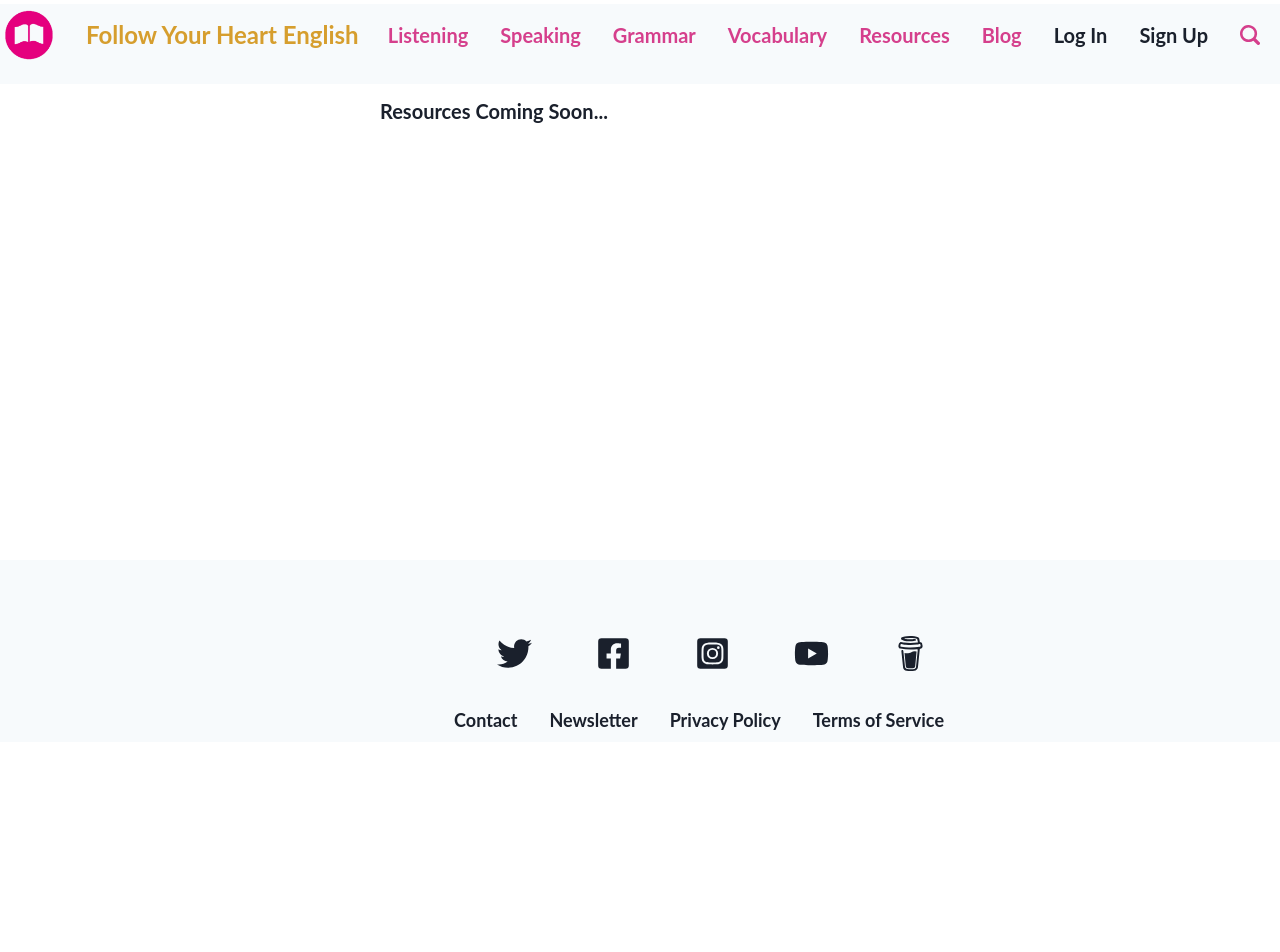
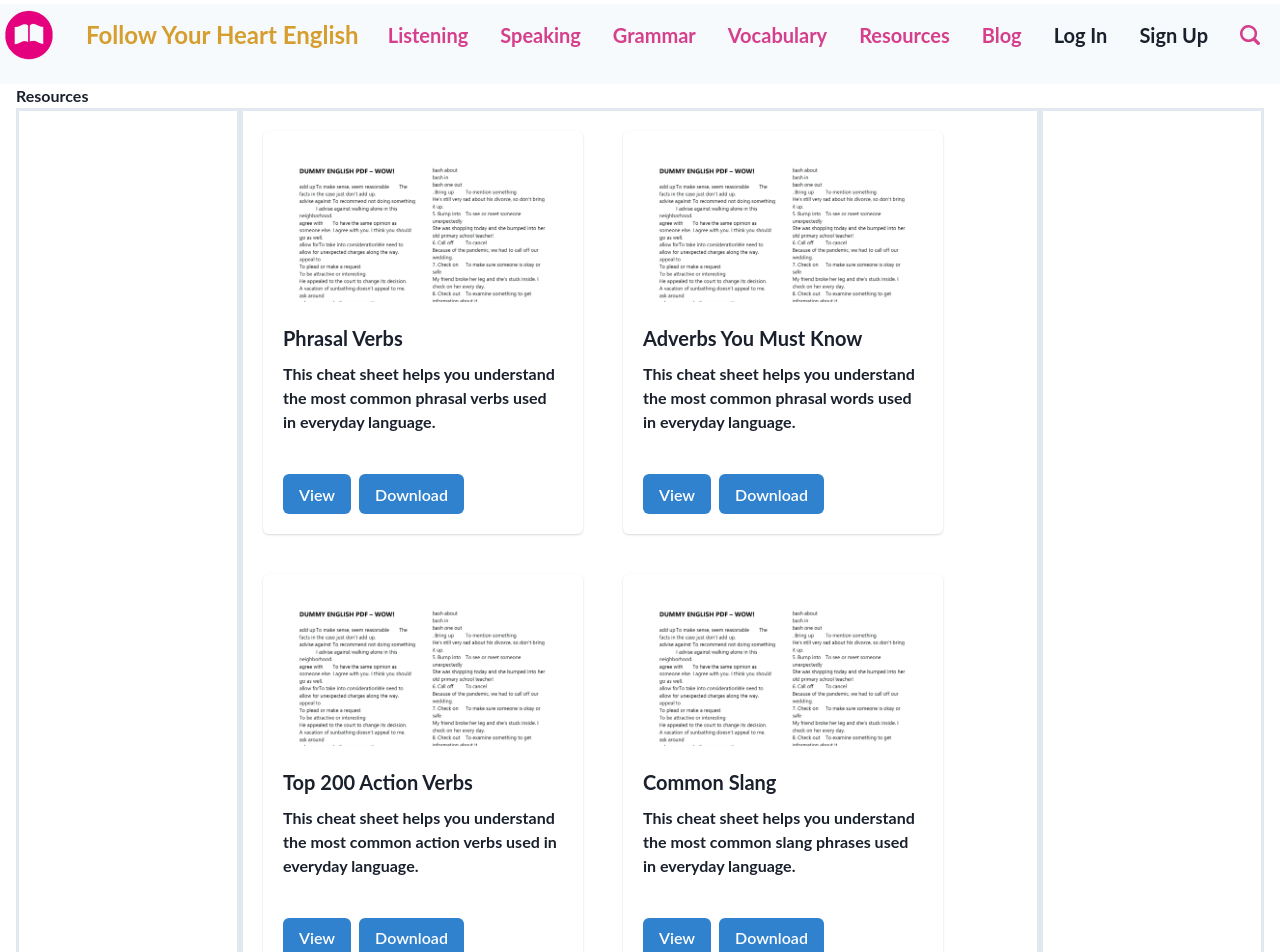
Before and after one commit to CodingCashew/language-faire-language-blog, a Next.js app: page /resources in a window 1280 px wide. Shown: the top 952 px of the page. Before the commit the page ends 800 px from the top, so only its background shows below. Built offline with nearby package versions, Linux system fonts and the light colour scheme.

Commit message:
Resources PDF Cards

```diff
--- a/components/navbar.tsx
+++ b/components/navbar.tsx
@@ -14,13 +14,13 @@ import { Search2Icon, HamburgerIcon } from "@chakra-ui/icons";
 import { useMediaQuery } from "react-responsive";
 
 export default function Navbar() {
-  const isDesktopOrLaptop = useMediaQuery({
-    query: "(min-width: 1224px)",
-  });
-  const isBigScreen = useMediaQuery({ query: "(min-width: 1824px)" });
-  const isTabletOrMobile = useMediaQuery({ query: "(max-width: 1224px)" });
-  const isPortrait = useMediaQuery({ query: "(orientation: portrait)" });
-  const isRetina = useMediaQuery({ query: "(min-resolution: 2dppx)" });
+  // const isDesktopOrLaptop = useMediaQuery({
+  //   query: "(min-width: 1224px)",
+  // });
+  // const isBigScreen = useMediaQuery({ query: "(min-width: 1824px)" });
+  // const isTabletOrMobile = useMediaQuery({ query: "(max-width: 1224px)" });
+  // const isPortrait = useMediaQuery({ query: "(orientation: portrait)" });
+  // const isRetina = useMediaQuery({ query: "(min-resolution: 2dppx)" });
   return (
     <Box bg="gray.50" minH={20}>
       <div className="flexboxContainer">
@@ -32,7 +32,7 @@ export default function Navbar() {
             Follow Your Heart English
           </Text>
         </Link>
-        {isTabletOrMobile && (
+        {/* {isTabletOrMobile && (
           <Menu>
             <MenuButton
               as={IconButton}
@@ -63,8 +63,8 @@ export default function Navbar() {
               </MenuItem>
             </MenuList>
           </Menu>
-        )}
-        {isDesktopOrLaptop && (
+        )} */}
+        {/* {isDesktopOrLaptop && ( */}
           <div className="mainLinksContainer">
             <Link href="/listening" className="links">
               <Text fontSize="xl" color="primary.main">
@@ -104,7 +104,7 @@ export default function Navbar() {
             </Link>
             <Search2Icon className="search" boxSize={5} color="primary.main" />
           </div>
-        )}
+        {/* )} */}
       </div>
     </Box>
   );
--- a/pages/resources.tsx
+++ b/pages/resources.tsx
@@ -1,12 +1,161 @@
 import {
   Container,
-  Text
+  Text,
+  Flex,
+  Box,
+  Link,
+  Spacer,
+  Card,
+  Image,
+  Stack,
+  Heading,
+  CardBody,
+  CardFooter,
+  Divider,
+  ButtonGroup,
+  Button,
 } from "@chakra-ui/react";
 
 function Resources() {
   return (
-    <Container maxW="xl" minH="sm">
-      <Text fontSize='xl' m={3}>Resources Coming Soon...</Text>
+    <Container maxW="7xl" minH="sm">
+      <Box>
+        <Text>Resources</Text>
+        <Flex>
+          <Box minW="3xs" minH="sm" border="yellow.500" borderWidth="3px" />
+          <Spacer />
+          <Box minW="3xl" minH="sm" border="purple.500" borderWidth="3px">
+            <Flex flexWrap="wrap" >
+              <Card maxW="xs" m={5}>
+                <CardBody>
+                  <Image
+                    src="/assets/DummyPDFThumbnail.png"
+                    alt="Green double couch with wooden legs"
+                    borderRadius="lg"
+                  />
+                  <Stack mt="6" spacing="3">
+                    <Heading size="md">Phrasal Verbs</Heading>
+                    <Text>
+                      This cheat sheet helps you understand the most common
+                      phrasal verbs used in everyday language.
+                    </Text>
+                  </Stack>
+                </CardBody>
+                <CardFooter>
+                  <ButtonGroup spacing="2">
+                    <Link href="/resources/pdf/1">
+                      <Button variant="solid" colorScheme="blue">
+                        View
+                      </Button>
+                    </Link>
+                    <Link>
+                      <Button variant="solid" colorScheme="blue">
+                        Download
+                      </Button>
+                    </Link>
+                  </ButtonGroup>
+                </CardFooter>
+              </Card>
+
+              <Card maxW="xs" m={5}>
+                <CardBody>
+                  <Image
+                    src="/assets/DummyPDFThumbnail.png"
+                    alt="Green double couch with wooden legs"
+                    borderRadius="lg"
+                  />
+                  <Stack mt="6" spacing="3">
+                  <Heading size="md">Adverbs You Must Know</Heading>
+                    <Text>
+                      This cheat sheet helps you understand the most common
+                      phrasal words used in everyday language.
+                    </Text>
+                  </Stack>
+                </CardBody>
+                <CardFooter>
+                  <ButtonGroup spacing="2">
+                    <Link href="/resources/pdf/2">
+                      <Button variant="solid" colorScheme="blue">
+                        View
+                      </Button>
+                    </Link>
+                    <Link>
+                      <Button variant="solid" colorScheme="blue">
+                        Download
+                      </Button>
+                    </Link>
+                  </ButtonGroup>
+                </CardFooter>
+              </Card>
+
+              <Card maxW="xs" m={5}>
+                <CardBody>
+                  <Image
+                    src="/assets/DummyPDFThumbnail.png"
+                    alt="Green double couch with wooden legs"
+                    borderRadius="lg"
+                  />
+                  <Stack mt="6" spacing="3">
+                    <Heading size="md">Top 200 Action Verbs</Heading>
+                    <Text>
+                      This cheat sheet helps you understand the most common
+                      action verbs used in everyday language.
+                    </Text>
+                  </Stack>
+                </CardBody>
+                <CardFooter>
+                  <ButtonGroup spacing="2">
+                    <Link href="/resources/pdf/3">
+                      <Button variant="solid" colorScheme="blue">
+                        View
+                      </Button>
+                    </Link>
+                    <Link>
+                      <Button variant="solid" colorScheme="blue">
+                        Download
+                      </Button>
+                    </Link>
+                  </ButtonGroup>
+                </CardFooter>
+              </Card>
+
+              <Card maxW="xs" m={5}>
+                <CardBody>
+                  <Image
+                    src="/assets/DummyPDFThumbnail.png"
+                    alt="Green double couch with wooden legs"
+                    borderRadius="lg"
+                  />
+                  <Stack mt="6" spacing="3">
+                  <Heading size="md">Common Slang</Heading>
+                    <Text>
+                      This cheat sheet helps you understand the most common
+                      slang phrases used in everyday language.
+                    </Text>
+                  </Stack>
+                </CardBody>
+                <CardFooter>
+                  <ButtonGroup spacing="2">
+                    <Link href="/resources/pdf/4">
+                      <Button variant="solid" colorScheme="blue">
+                        View
+                      </Button>
+                    </Link>
+                    <Link>
+                      <Button variant="solid" colorScheme="blue">
+                        Download
+                      </Button>
+                    </Link>
+                  </ButtonGroup>
+                </CardFooter>
+              </Card>
+
+            </Flex>
+          </Box>
+          <Spacer />
+          <Box minW="3xs" border="teal.500" borderWidth="3px" />
+        </Flex>
+      </Box>
     </Container>
   );
 }
```
Also changed, not shown: public/assets/DummyPDFThumbnail.png (added).
